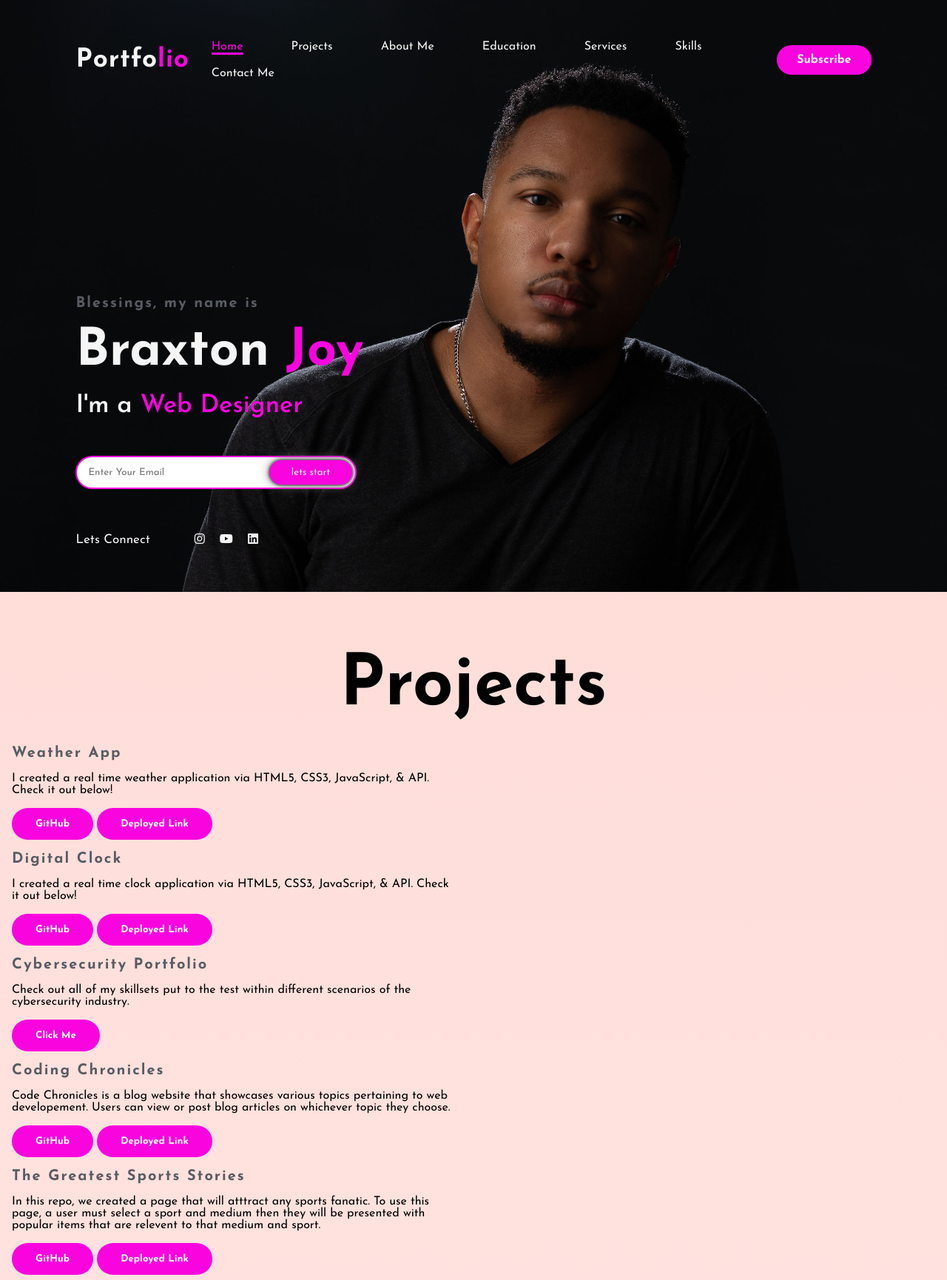
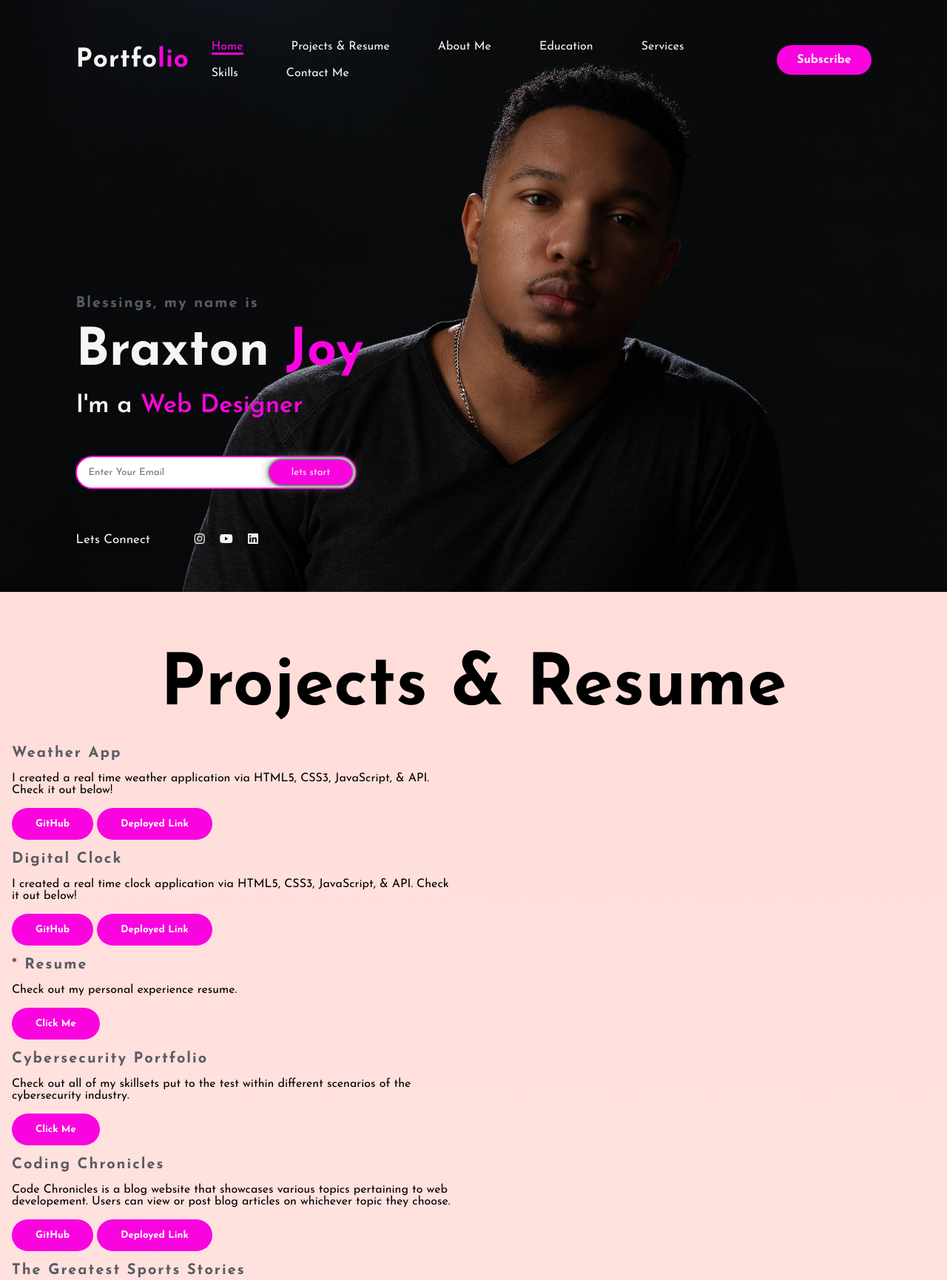
Before and after one commit to bdjoy2028/Porfolio-Website, a plain HTML site: page index.html in a window 1280 px wide. Shown: the top 1730 px of the page at 74% size. Drawn offline with Linux system fonts and the light colour scheme.

Commit message:
redeploy3

```diff
--- a/index.html
+++ b/index.html
@@ -27,7 +27,7 @@
         <h2 class="logo">Portfo<span>lio</span></h2>
         <ul>
             <li><a href="portfolio.html" class="active">Home</a></li>
-            <li><a href="#projects">Projects</a></li>
+            <li><a href="#projects">Projects & Resume</a></li>
           <li><a href="#about">About Me</a></li>
           <li><a href="#education">Education</a></li>
           <li><a href="#services">Services</a></li>
@@ -73,7 +73,7 @@
 </section>
 
 <section class="projects" id="projects">
-  <h2 class="heading">Projects</h2>
+  <h2 class="heading">Projects & Resume</h2>
 
   <div class="projects-container">
       <div class="projects-box">
@@ -99,6 +99,15 @@
                   <button type="button">Deployed Link</button>
                </a>
                <br>
+              <br>
+              <h4>* Resume</h4>
+              <br>
+              <p>Check out my personal experience resume.</p>
+              <br>
+                <a href="./Braxton Joy Coding Resume 2024.pdf">
+                  <button type="button">Click Me</button>
+                </a>
+                <br>
               <br>
               <h4>Cybersecurity Portfolio</h4>
               <br>
--- a/portfolio.css
+++ b/portfolio.css
@@ -371,6 +371,11 @@ h4{
     font-family: 'Josefin Sans',  sans-serif;
     box-sizing: border-box;
 }
+
+.resume{
+    background: rgb(8, 8, 8);
+    color: whitesmoke;
+}
 .about{
     width: 100%;
     padding: 78px 0px;
```
Also changed, not shown: 1 other file.
